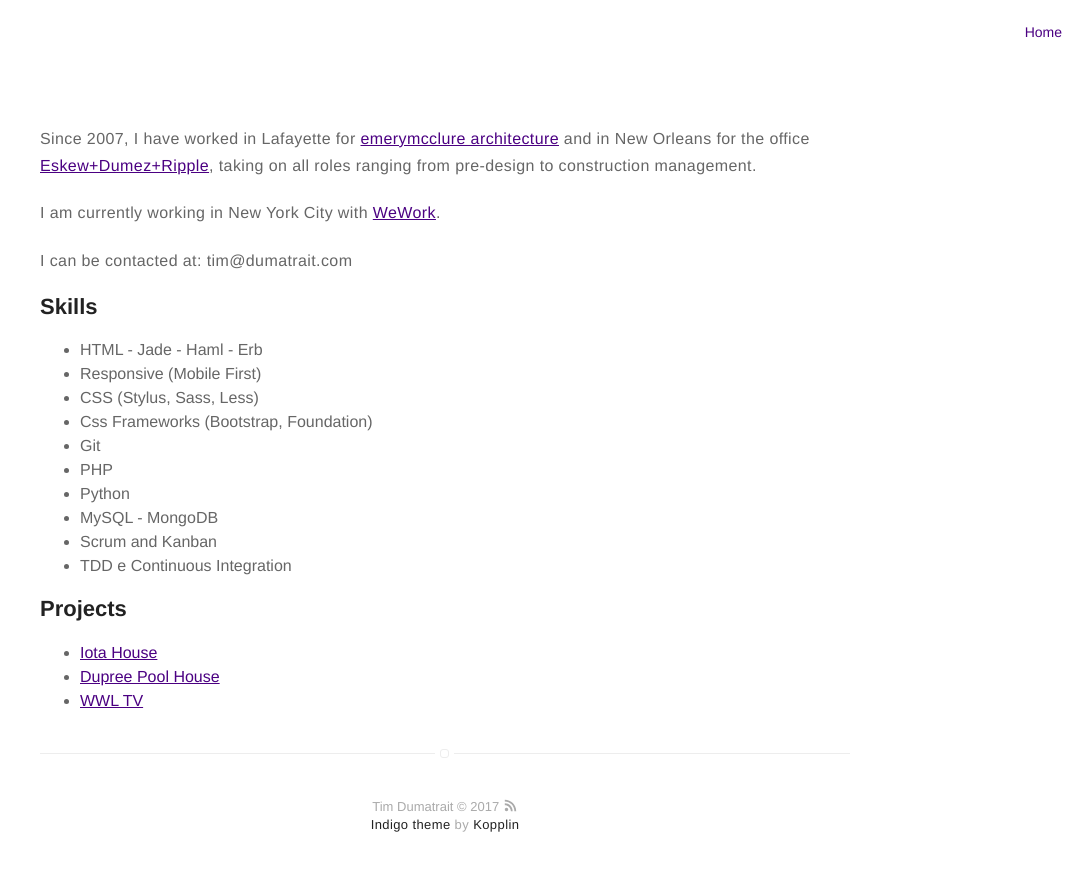
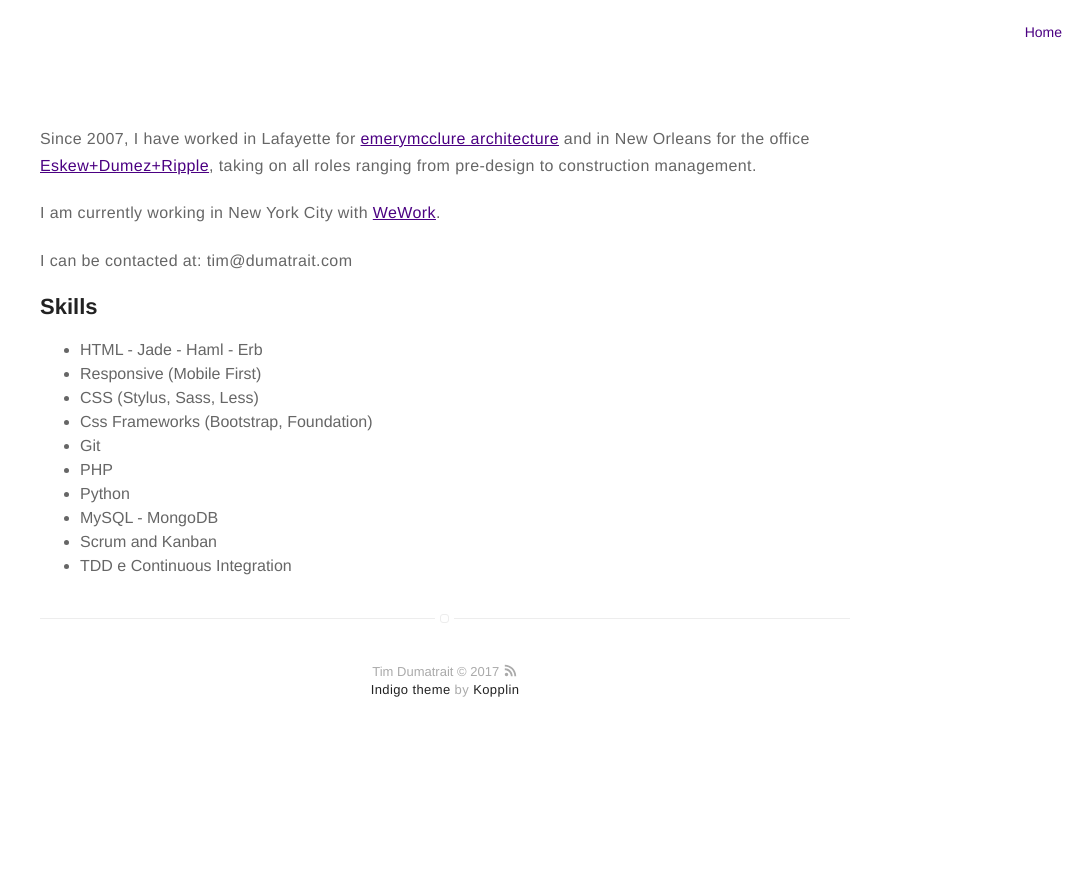
Before and after one commit to appareil/appareil.github.io, a Jekyll site: the page built from about.md, in a window 1280 px wide. Shown: the top 871 px of the page, without its empty margins (195-1280 px from the left). Built offline with Jekyll 4.4.1, drawn with Linux system fonts in a browser that asks for light colours.

Commit message:
removed projects

```diff
--- a/about.md
+++ b/about.md
@@ -22,11 +22,3 @@
 	<li>Scrum and Kanban</li>
 	<li>TDD e Continuous Integration</li>
 </ul>
-
-<h2>Projects</h2>
-
-<ul>
-	<li><a href="http://www.emerymcclure.com/iota-house-ii/">Iota House</a></li>
-	<li><a href="http://www.emerymcclure.com/dupree-pool-house/">Dupree Pool House</a></li>
-	<li><a href="http://www.eskewdumezripple.com/projects/wwl-tv-headquarters">WWL TV</a></li>
-</ul>
```
